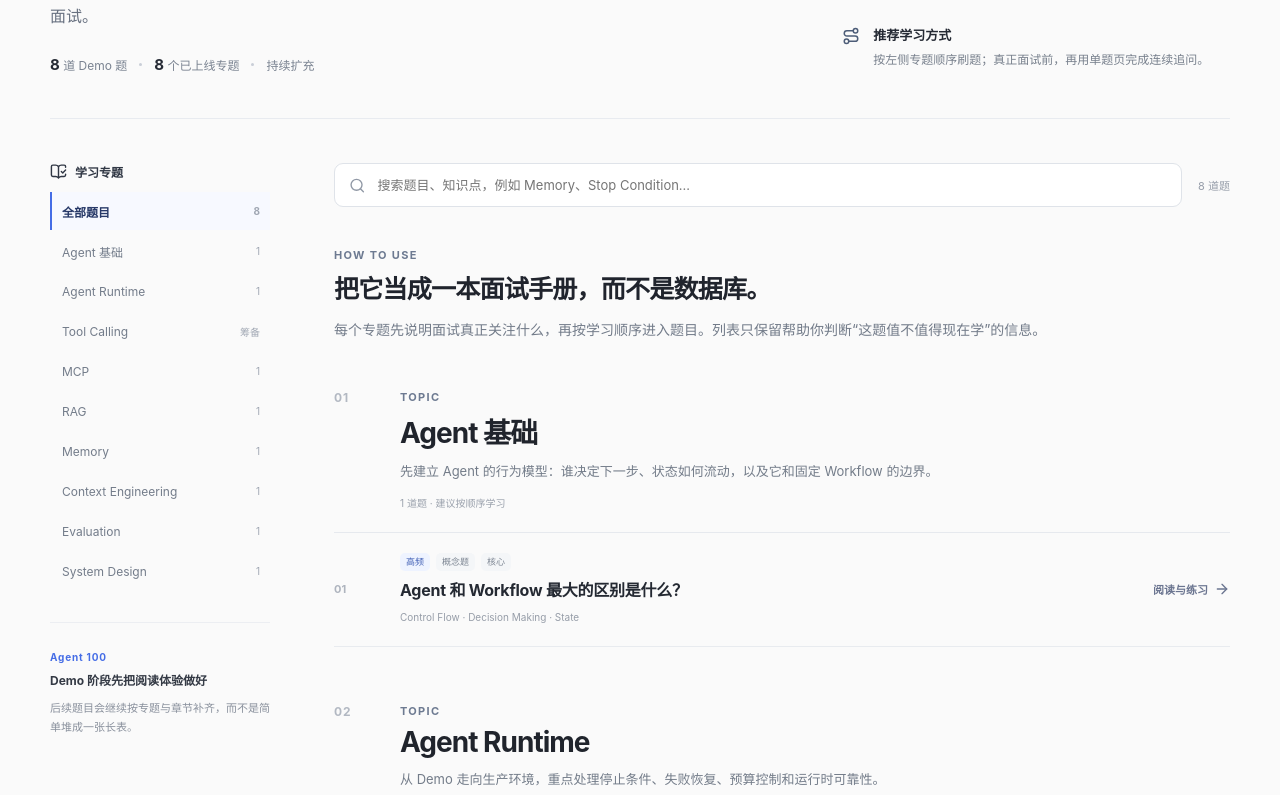
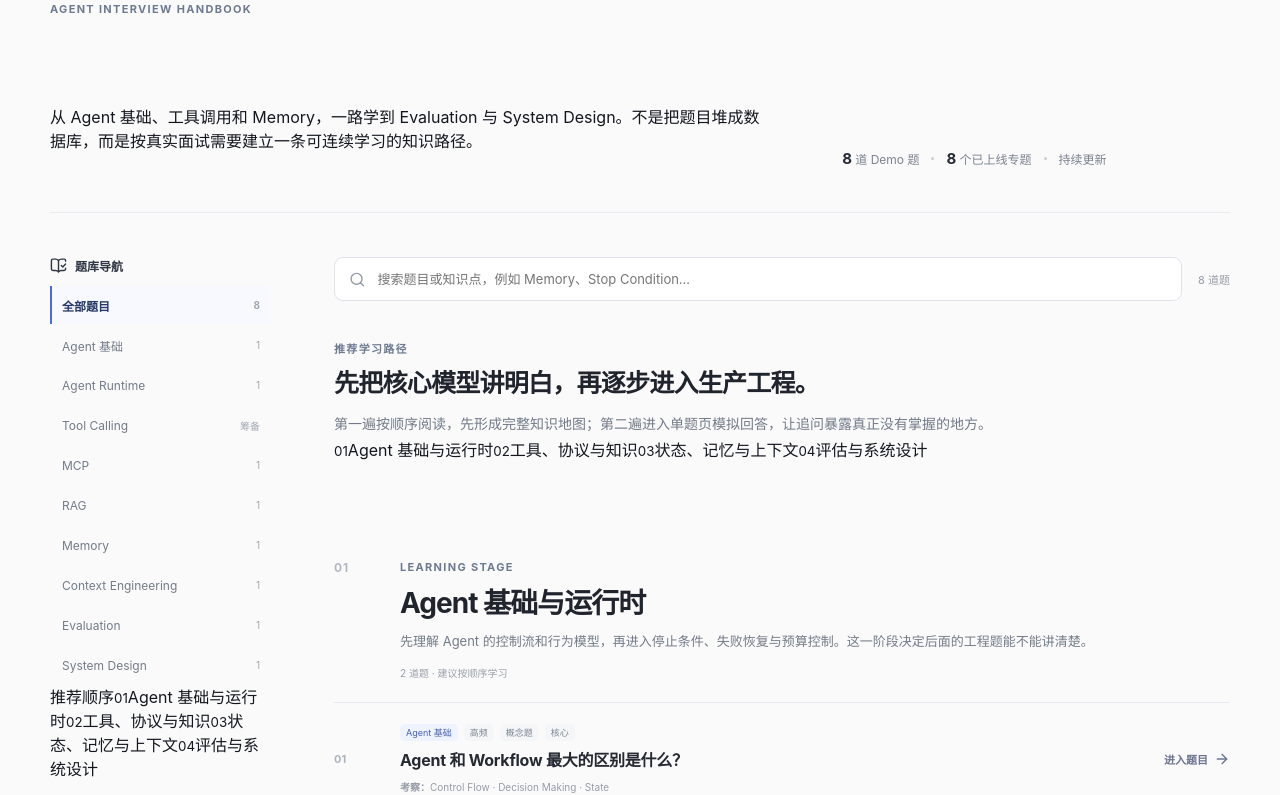
Before and after one commit to 1264585648/interview, a Next.js app: page /questions in a window 1280 px wide. Shown: the part 276-1071 px from the top of the page. Built offline with nearby package versions, Linux system fonts and the light colour scheme.

Commit message:
refine question handbook structure

```diff
--- a/components/QuestionsContent.tsx
+++ b/components/QuestionsContent.tsx
@@ -3,7 +3,7 @@
 import { useMemo, useState } from 'react'
 import Link from 'next/link'
 import { useSearchParams } from 'next/navigation'
-import { ArrowRight, BookOpenCheck, Route, Search } from 'lucide-react'
+import { ArrowRight, BookOpenCheck, Search } from 'lucide-react'
 import { categories, questions } from '@/data/questions'
 import styles from './QuestionsContent.module.css'
 
@@ -18,6 +18,33 @@ const categoryDescriptions: Record<string, string> = {
   Evaluation: '不只看最终答案，而是从任务成功、轨迹质量、工具调用、成本、延迟和线上指标评估 Agent。',
   'System Design': '把前面的能力串成生产级系统，训练架构拆分、可靠性、可观测性、成本与扩展性。'
 }
+
+const learningStages = [
+  {
+    id: 'agent-foundation',
+    title: 'Agent 基础与运行时',
+    categories: ['Agent 基础', 'Agent Runtime'],
+    description: '先理解 Agent 的控制流和行为模型，再进入停止条件、失败恢复与预算控制。这一阶段决定后面的工程题能不能讲清楚。'
+  },
+  {
+    id: 'tools-and-knowledge',
+    title: '工具、协议与知识',
+    categories: ['Tool Calling', 'MCP', 'RAG'],
+    description: '让 Agent 从“会思考”走向“会做事”。重点理解工具调用、MCP 协议边界，以及检索如何从固定链路升级为可决策动作。'
+  },
+  {
+    id: 'state-and-context',
+    title: '状态、记忆与上下文',
+    categories: ['Memory', 'Context Engineering'],
+    description: '长任务真正困难的是状态管理。需要回答清楚什么该保留、怎么检索、何时压缩，以及有限 Context 应该放什么。'
+  },
+  {
+    id: 'reliability-and-design',
+    title: '评估与系统设计',
+    categories: ['Evaluation', 'System Design'],
+    description: '最后从单点能力进入生产级系统：怎样评价 Agent 是否可靠，以及如何把规划、搜索、状态、引用和可观测性组合成完整架构。'
+  }
+]
 
 const difficultyLabel: Record<number, string> = {
   1: '入门',
@@ -61,34 +88,33 @@ export function QuestionsView({ activeCategory }: { activeCategory: string }) {
     })
   }, [activeCategory, keyword])
 
-  const groups = (activeCategory === '全部' ? learningCategories : [activeCategory])
-    .map((category) => ({
-      category,
-      questions: matchedQuestions.filter((question) => question.category === category)
+  const groups = activeCategory === '全部'
+    ? learningStages
+        .map((stage) => ({
+          ...stage,
+          questions: matchedQuestions.filter((question) => stage.categories.includes(question.category))
         }))
-    .filter((group) => group.questions.length > 0)
+        .filter((stage) => stage.questions.length > 0)
+    : [{
+        id: `topic-${activeCategory}`,
+        title: activeCategory,
+        categories: [activeCategory],
+        description: categoryDescriptions[activeCategory] || '围绕这一专题逐步补齐高频题、工程题与系统设计题。',
+        questions: matchedQuestions
+      }].filter((group) => group.questions.length > 0)
 
   return (
     <main className={`${styles.page} container`}>
       <section className={styles.hero}>
-        <div>
         <span className={styles.kicker}>AGENT INTERVIEW HANDBOOK</span>
-          <h1>Agent 工程师面试题库</h1>
-          <p>按照知识路径系统学习 Agent、RAG、MCP、Memory 与生产级 AI 工程。先建立理解，再进入模拟面试。</p>
+        <h1>Agent 工程师面试手册</h1>
+        <p>从 Agent 基础、工具调用和 Memory，一路学到 Evaluation 与 System Design。不是把题目堆成数据库，而是按真实面试需要建立一条可连续学习的知识路径。</p>
         <div className={styles.summary}>
           <span><strong>{questions.length}</strong> 道 Demo 题</span>
           <i />
           <span><strong>{onlineCategoryCount}</strong> 个已上线专题</span>
           <i />
-            <span>持续扩充</span>
-          </div>
-        </div>
-        <div className={styles.heroGuide}>
-          <Route size={18} />
-          <div>
-            <strong>推荐学习方式</strong>
-            <span>按左侧专题顺序刷题；真正面试前，再用单题页完成连续追问。</span>
-          </div>
+          <span>持续更新</span>
         </div>
       </section>
 
@@ -97,7 +123,7 @@ export function QuestionsView({ activeCategory }: { activeCategory: string }) {
           <div className={styles.sidebarInner}>
             <div className={styles.sidebarTitle}>
               <BookOpenCheck size={17} />
-              <span>学习专题</span>
+              <span>题库导航</span>
             </div>
 
             <nav className={styles.topicNav} aria-label="题目专题">
@@ -120,11 +146,17 @@ export function QuestionsView({ activeCategory }: { activeCategory: string }) {
               })}
             </nav>
 
-            <div className={styles.sidebarNote}>
-              <span>Agent 100</span>
-              <strong>Demo 阶段先把阅读体验做好</strong>
-              <p>后续题目会继续按专题与章节补齐，而不是简单堆成一张长表。</p>
+            {activeCategory === '全部' && (
+              <div className={styles.stageNav}>
+                <span>推荐顺序</span>
+                {learningStages.map((stage, index) => (
+                  <a href={`#${stage.id}`} key={stage.id}>
+                    <small>{String(index + 1).padStart(2, '0')}</small>
+                    <span>{stage.title}</span>
+                  </a>
+                ))}
               </div>
+            )}
           </div>
         </aside>
 
@@ -135,7 +167,7 @@ export function QuestionsView({ activeCategory }: { activeCategory: string }) {
               <input
                 value={keyword}
                 onChange={(event) => setKeyword(event.target.value)}
-                placeholder="搜索题目、知识点，例如 Memory、Stop Condition..."
+                placeholder="搜索题目或知识点，例如 Memory、Stop Condition..."
                 aria-label="搜索 Agent 面试题"
               />
             </div>
@@ -143,21 +175,29 @@ export function QuestionsView({ activeCategory }: { activeCategory: string }) {
           </div>
 
           {!keyword && activeCategory === '全部' && (
-            <div className={styles.intro}>
-              <span>HOW TO USE</span>
-              <h2>把它当成一本面试手册，而不是数据库。</h2>
-              <p>每个专题先说明面试真正关注什么，再按学习顺序进入题目。列表只保留帮助你判断“这题值不值得现在学”的信息。</p>
+            <section className={styles.intro}>
+              <span>推荐学习路径</span>
+              <h2>先把核心模型讲明白，再逐步进入生产工程。</h2>
+              <p>第一遍按顺序阅读，先形成完整知识地图；第二遍进入单题页模拟回答，让追问暴露真正没有掌握的地方。</p>
+              <div className={styles.pathLine}>
+                {learningStages.map((stage, index) => (
+                  <a href={`#${stage.id}`} key={stage.id}>
+                    <small>{String(index + 1).padStart(2, '0')}</small>
+                    <span>{stage.title}</span>
+                  </a>
+                ))}
               </div>
+            </section>
           )}
 
           {groups.length ? groups.map((group, groupIndex) => (
-            <section className={styles.topicSection} key={group.category}>
+            <section className={styles.topicSection} id={group.id} key={group.id}>
               <header className={styles.topicHeader}>
                 <div className={styles.chapterNumber}>{String(groupIndex + 1).padStart(2, '0')}</div>
                 <div>
-                  <span className={styles.chapterLabel}>TOPIC</span>
-                  <h2>{group.category}</h2>
-                  <p>{categoryDescriptions[group.category] || '围绕这一专题逐步补齐高频题、工程题与系统设计题。'}</p>
+                  <span className={styles.chapterLabel}>{activeCategory === '全部' ? 'LEARNING STAGE' : 'TOPIC'}</span>
+                  <h2>{group.title}</h2>
+                  <p>{group.description}</p>
                   <div className={styles.topicMeta}>{group.questions.length} 道题 · 建议按顺序学习</div>
                 </div>
               </header>
@@ -168,15 +208,16 @@ export function QuestionsView({ activeCategory }: { activeCategory: string }) {
                     <div className={styles.questionNumber}>{String(questionIndex + 1).padStart(2, '0')}</div>
                     <div className={styles.questionBody}>
                       <div className={styles.questionMeta}>
+                        <span>{question.category}</span>
                         <span>{question.frequency}</span>
                         <span>{question.type}</span>
                         <span>{difficultyLabel[question.difficulty]}</span>
                       </div>
                       <h3><Link href={`/questions/${question.slug}`}>{question.title}</Link></h3>
-                      <p>{question.topics.join(' · ')}</p>
+                      <p><strong>考察：</strong>{question.topics.join(' · ')}</p>
                     </div>
                     <Link className={styles.questionAction} href={`/questions/${question.slug}`}>
-                      <span>阅读与练习</span>
+                      <span>进入题目</span>
                       <ArrowRight size={16} />
                     </Link>
                   </article>
```
Lines whose indentation alone changed are shown as unchanged.
